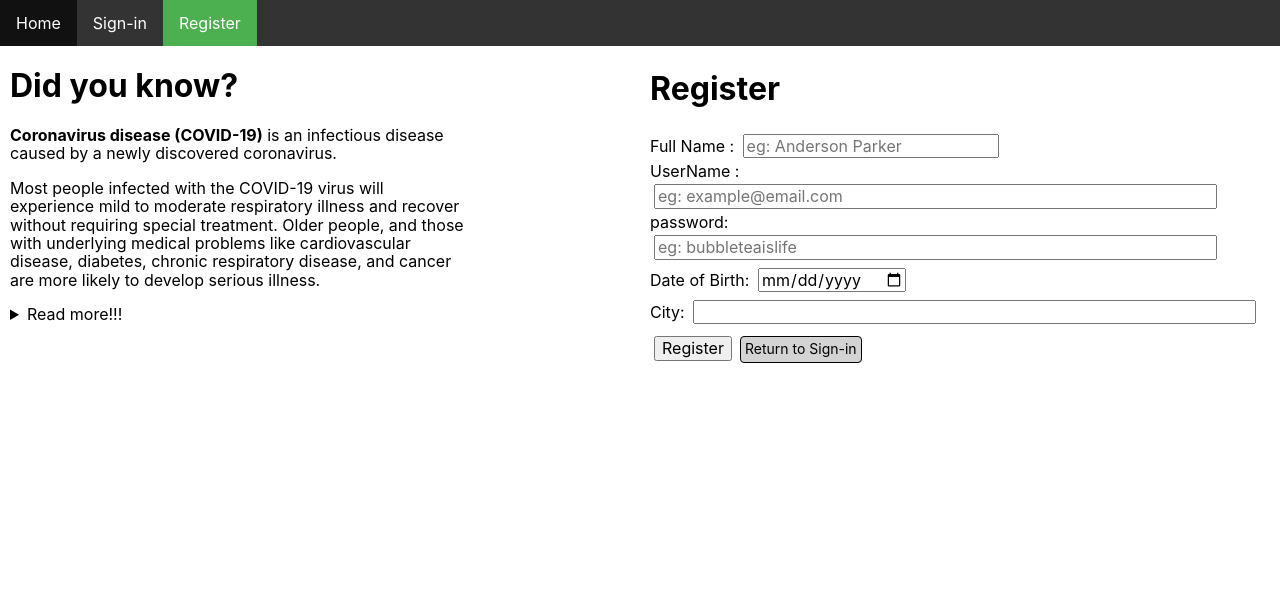
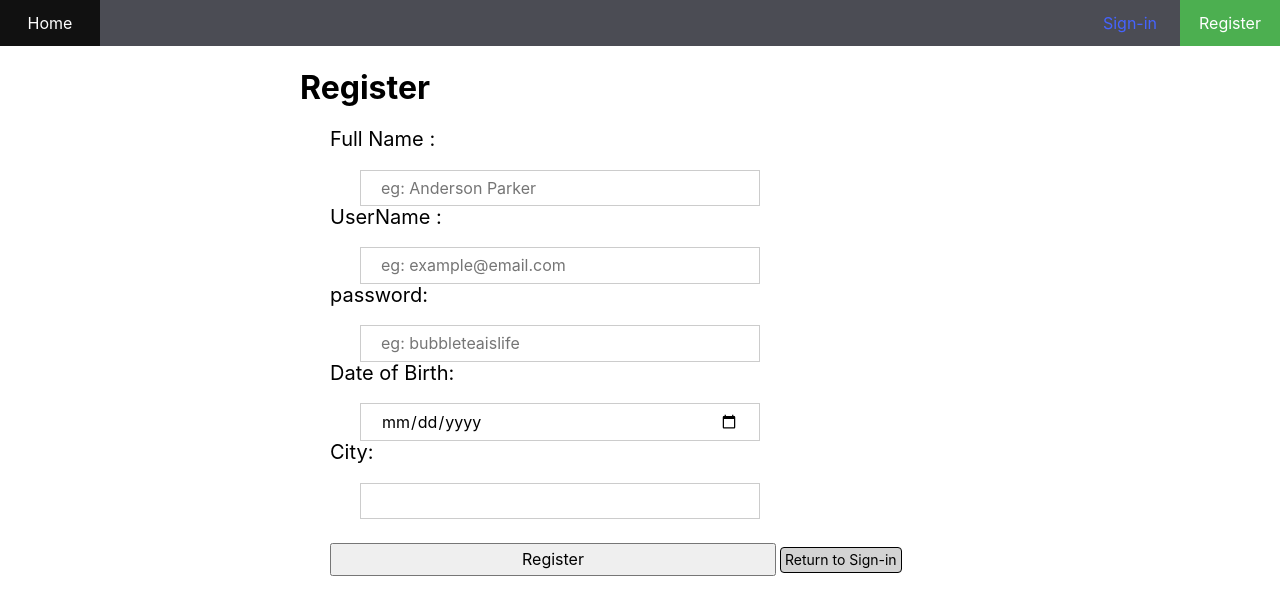
Before and after one commit to reubenwasser/cmpt470-project, a React (Create React App) app in the folder frontend/: page /Register in a window 1280 px wide. Shown: the top 614 px of the page. Built offline with nearby package versions, Linux system fonts and the light colour scheme.

Commit message:
css improve

```diff
--- a/frontend/src/Components/Register/Register.css
+++ b/frontend/src/Components/Register/Register.css
@@ -1,19 +1,12 @@
-.text {
-  width: 460px;
-  margin-left: 10px;
-}
-.formPopup {
-  position: absolute;
-  margin-left:650px;
-  top: 50px;
-}
-
-ul {
+.nav {
+  position: fixed;
+  top:0;
+  width: 100%;
   list-style-type: none;
   margin: 0;
   padding: 0;
   overflow: hidden;
-  background-color: #333;
+  background-color: #4B4C54 ;
 }
 
 li {
@@ -36,6 +29,41 @@ li a:hover:not(.active) {
   background-color: #4CAF50;
 }
 
+.navReg {
+  width: 100px;
+  float:right;
+}
+.navSign {
+  width: 100px;
+  float:right;
+
+}
+.navSign a {
+  color:#4563FE ;
+}
+.navHome {
+  width:100px;
+  float:left;
+}
+.regisUserForm {
+  margin-top: 70px;
+  margin-left: 300px;
+}
+.regisUserForm label{
+  font-size:20px;
+}
+.regisInput {
+  width: 400px;
+  margin-left: 60px;
+  padding: 8px 20px;
+  border: 1px solid #ccc;
+}
+.regisInputDate {
+  width: 358px;
+  margin-left: 60px;
+  padding: 8px 20px;
+  border: 1px solid #ccc;
+}
 .secret {
   margin: 5px;
   padding: 4px;
@@ -44,7 +72,12 @@ li a:hover:not(.active) {
   background-color: lightgrey;
   text-decoration: none;
 }
-
-input {
-  margin: 5px;
+.regisWrong{
+  margin-left: 30px;
+  color:red;
 }
+.regisSubmit {
+  margin-top: 20px;
+  margin-left:30px;
+  padding: 5px 190px;
+}
--- a/frontend/src/Components/Register/Register.js
+++ b/frontend/src/Components/Register/Register.js
@@ -72,41 +72,27 @@ class Register extends React.Component {
     const {validateEmail} = this.state;
     return(
       <div>
-        <ul>
-          <li><a href="/">Home</a></li>
-          <li><a href="SignIn">Sign-in</a></li>
-          <li><a class="active" href="Register">Register</a></li>
+        <ul class="nav">
+          <li class="navHome"><a href="/">Home</a></li>
+          <li class="navReg"><a class="active" href="Register" on>Register</a></li>
+          <li class="navSign"><a href="SignIn">Sign-in</a></li>
         </ul>
-        <div className='text'>
-          <h1>Did you know?</h1>
-          <p><strong>Coronavirus disease (COVID-19)</strong> is an infectious
-              disease caused by a newly discovered coronavirus. </p>
-          <p>Most people infected with the COVID-19 virus will experience
-            mild to moderate respiratory illness and recover without
-            requiring special treatment.  Older people, and those with
-            underlying medical problems like cardiovascular disease,
-            diabetes, chronic respiratory disease, and cancer are more
-            likely to develop serious illness.</p>
-          <details>
-              <summary>Read more!!!</summary>
-                <a href="https://www.who.int/health-topics/coronavirus#tab=tab_1">WHO CoronaVirus Information</a>
-          </details>
-        </div>
-        <div class="formPopup" id="usersForm" >
-          <div class="addUserForm">
-            <h1 class="label_title">Register</h1>
-            <label>Full Name : </label>
+
+        <div>
+          <div class="regisUserForm">
+            <h1 class="title">Register</h1>
+            <label>Full Name : </label><br/><br/>
             <input
-              className='ma1'
+              class="regisInput"
               id="fn"
               type="text"
               name="fullname"
               placeholder="eg: Anderson Parker"
               onChange={this.onNameChange}/>
             <br/>
-            <label>UserName : </label>
+            <label>UserName : </label><br/><br/>
             <input
-              className='ma1'
+              class="regisInput"
               id="email"
               type="email"
               name="email"
@@ -114,9 +100,9 @@ class Register extends React.Component {
               placeholder="eg: example@email.com"
               onChange={this.onEmailChange}/>
             <br/>
-            <label>password: </label>
+            <label>password: </label><br/><br/>
             <input
-              className='ma1'
+              class="regisInput"
               id="password"
               type="password"
               name="email"
@@ -126,18 +112,18 @@ class Register extends React.Component {
               onfocus="this.placeholder = ''"
               onChange={this.onPasswordChange}/>
             <br/>
-            <label>Date of Birth: </label>
+            <label>Date of Birth: </label><br/><br/>
             <input
-              className='ma1'
+              class="regisInputDate"
               id="dob"
               type="date"
               name="dob"
               size="50" required
               onChange={this.onDoBChange}/>
             <br/>
-            <label>City: </label>
+            <label>City: </label><br/><br/>
             <input
-              className='ma1'
+              class="regisInput"
               id="city"
               type="text"
               name="city"
@@ -159,12 +145,12 @@ class Register extends React.Component {
             </datalist>
             <br/>
             {!validateEmail ?
-              <p className='red ma1'>Email is not avaiable to use. Please use different email!</p>
+              <p class="regisWrong">Email is not avaiable to use. Please use different email!</p>
               :
               <p className='ma1'></p>
             }
             <input
-              className='ma1'
+              class="regisSubmit"
               onClick={this.onSubmitRegister}
               type="submit"
               value="Register"/>
--- a/frontend/src/Components/SignIn/SignIn.css
+++ b/frontend/src/Components/SignIn/SignIn.css
@@ -1,9 +1,12 @@
-ul {
+.nav {
+  position: fixed;
+  top:0;
+  width: 100%;
   list-style-type: none;
   margin: 0;
   padding: 0;
   overflow: hidden;
-  background-color: #333;
+  background-color: #4B4C54 ;
 }
 
 li {
@@ -25,3 +28,49 @@ li a:hover:not(.active) {
 .active {
   background-color: #4CAF50;
 }
+.navReg {
+  width: 100px;
+  float:right;
+}
+.navSign {
+  width: 100px;
+  float:right;
+
+}
+.navSign a {
+  color:#4563FE ;
+}
+.navHome {
+  width:100px;
+  float:left;
+}
+.addUserForm {
+  margin-top: 100px;
+  margin-left: 300px;
+}
+.label_title{
+  font-size:50px;
+}
+label {
+  margin-left: 30px;
+  font-size: 30px;
+}
+.signInput {
+  width: 400px;
+  margin-left: 60px;
+  padding: 12px 20px;
+  border: 1px solid #ccc;
+}
+.signForgot {
+  margin-left: 30px;
+  font-size: 20px;
+}
+.signSubmit {
+  margin-top: 20px;
+  margin-left:30px;
+  padding: 12px 190px;
+}
+.signWrong {
+  margin-left: 30px;
+  color:red;
+}
--- a/frontend/src/Components/SignIn/SignIn.js
+++ b/frontend/src/Components/SignIn/SignIn.js
@@ -52,44 +52,46 @@ class SignIn extends Component {
 		const {isCorrect} = this.state;
 		return(
 			<div>
-				<ul>
-				  <li><a href="/">Home</a></li>
-				  <li><a class="active" href="SignIn">Sign-in</a></li>
-				  <li><a href="Register" on>Register</a></li>
+
+				<ul class="nav">
+				  <li class="navHome"><a href="/">Home</a></li>
+				  <li class="navReg"><a href="Register" on>Register</a></li>
+				  <li class="navSign"><a class="active" href="SignIn">Sign-in</a></li>
 				</ul>
 
 				<div>
-					<div class="formPopup" id="usersForm" >
 			          <div class="addUserForm">
 			            <h1 class="label_title">Sign In</h1>
-			            <label>Username: </label>
-			            <input className='ma1' id="email"
+			            <label>Username: </label><br/><br/>
+			            <input class="signInput"
+			            	id="email"
 			                type="email"
 			                name="email"
 			                size="50" required
 			                placeholder="eg: example@email.com"
 			                onChange={this.onEmailChange}/>
-			            <br/>
-			            <label>Password: </label>
-			            <input className='ma' id="password" type="password" name="email" size="50" required
+			            <br/><br/>
+			            <label>Password: </label><br/><br/>
+			            <input class="signInput" id="password" type="password" name="email" size="50" required
 			                placeholder="eg: bubbleteaislife"
 			                onfocus="this.placeholder = ''"
 			                onChange={this.onPasswordChange}/>
-			            <br/>
+			            <br/><br/>
 			            {!isCorrect ?
-				      		<p className='red ma1'>Wrong username or password.</p>
+				      		<p class="signWrong">Wrong username or password.</p>
 				      		:
 				      		<p className='ma1'></p>
 				      	}
+				      	<a class="signForgot" href="Register">Forgot your password?</a><br/>
 			            <input
-			            	className='ma1'
+			            	class="signSubmit"
 			            	onClick={this.onSubmitSignin}
 			            	type="submit"
 			            	value="Sign in"/>
-			            <a href="Register" className='pointer f6 dib' on>Forgot your password?</a>
+
 			          </div>
 			        </div>
-				</div>
+
 			</div>
 
 		)
--- a/frontend/src/Components/UnauthMain/UnauthMain.css
+++ b/frontend/src/Components/UnauthMain/UnauthMain.css
@@ -1,15 +1,13 @@
-ul {
+.nav {
+  position: fixed;
+  top:0;
+  width: 100%;
   list-style-type: none;
   margin: 0;
   padding: 0;
   overflow: hidden;
-  background-color: #333;
+  background-color: #4B4C54 ;
 }
-
-li {
-  float: left;
-}
-
 li a {
   display: block;
   color: white;
@@ -25,3 +23,23 @@ li a:hover:not(.active) {
 .active {
   background-color: #4CAF50;
 }
+.navReg {
+  width: 100px;
+  float:right;
+}
+.navSign {
+  width: 100px;
+  float:right;
+
+}
+.navSign a {
+  color:#4563FE ;
+}
+.navHome {
+  width:100px;
+  float:left;
+}
+.bodyMain {
+  margin-top: 65px;
+  margin-left: 15px;
+}
--- a/frontend/src/Components/UnauthMain/UnauthMain.js
+++ b/frontend/src/Components/UnauthMain/UnauthMain.js
@@ -6,12 +6,28 @@ class UnauthMain extends Component {
 	render() {
 		return(
 			<div>
-				<ul>
-				  <li><a class="active" href="/">Home</a></li>
-				  <li><a href="SignIn">Sign-in</a></li>
-				  <li><a href="Register" on>Register</a></li>
+				<ul class="nav">
+				  <li class="navHome"><a class="active" href="/">Home</a></li>
+				  <li class="navReg"><a href="Register" on>Register</a></li>
+				  <li class="navSign"><a href="SignIn">Sign-in</a></li>
 				</ul>
-				<h1>This is the Main Page Before loging in</h1>
+				<div class="bodyMain">
+			    	<h1>Did you know?</h1>
+			        <p><strong>Coronavirus disease (COVID-19)</strong> is an infectious
+			        	disease caused by a newly discovered coronavirus. </p>
+			        <p>Most people infected with the COVID-19 virus will experience
+			            mild to moderate respiratory illness and recover without
+			            requiring special treatment.  Older people, and those with
+			            underlying medical problems like cardiovascular disease,
+			            diabetes, chronic respiratory disease, and cancer are more
+			            likely to develop serious illness.</p>
+			        <details>
+			        	<summary>Read more!!!</summary>
+			            <a href="https://www.who.int/health-topics/coronavirus#tab=tab_1">WHO CoronaVirus Information</a>
+			        </details>
+			     </div>
+
+
 			</div>
 
 
```
